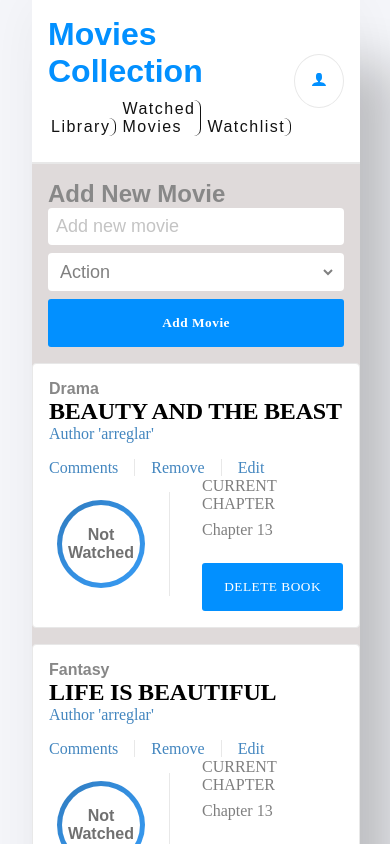
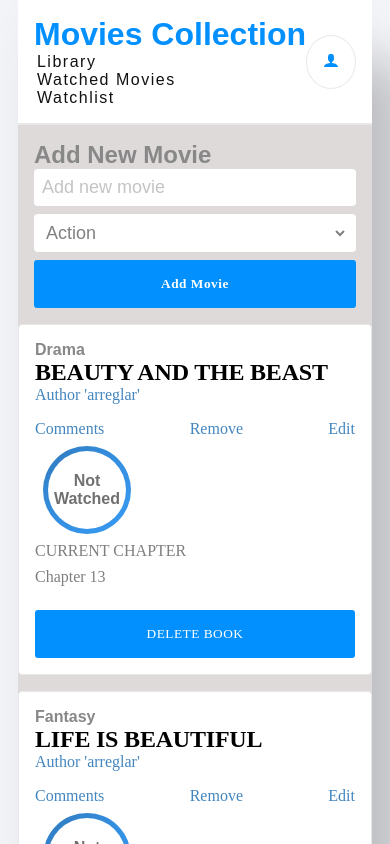
Before and after one commit to marilirulita/movies_collection, a React (Create React App) app: page / in a window 390 px wide. Shown: the top 844 px of the page. Built offline with nearby package versions, Linux system fonts and the light colour scheme.

Commit message:
add styles in smaller screen

```diff
--- a/src/App.css
+++ b/src/App.css
@@ -9,7 +9,8 @@ button {
 }
 
 .Bookstore-CMS {
-  padding: 0 2rem 2rem 2rem;
+  display: flex;
+  justify-content: center;
   background-color: #f5f6fa;
 }
 
@@ -18,10 +19,6 @@ button {
   box-shadow: 2.5rem 4rem 50px 0 rgba(0, 0, 0, 0.2),
     0 0 60px 0 rgba(0, 0, 0, 0.05);
   background-color: #fafafa;
-  display: flex;
-  flex-direction: column;
-  width: fit-content;
-  margin: 0 auto;
 }
 
 /* navbar section */
@@ -58,8 +55,13 @@ button {
   text-decoration: none;
   padding-right: 5px;
   margin: 0 3px;
+}
+
+.BOOKS:hover {
   border-right: 1px solid #121212;
-  border-radius: 7px;
+  border-bottom: 1px solid #121212;
+  border-radius: 3px;
+  opacity: 0.7;
 }
 
 .BOOKS:focus {
@@ -136,12 +138,11 @@ button {
 
 .comments-section {
   margin-top: 1rem;
+  display: flex;
+  justify-content: space-between;
 }
 
 .Comments {
-  margin-right: 1rem;
-  padding-right: 1rem;
-  border-right: 1px solid #e8e8e8;
   font-family: "Roboto Slab", serif;
   color: #4386bf;
 }
@@ -313,6 +314,28 @@ label {
 
 @media (max-width: 460px) {
 
-/* code for navbar? */
+  .links {
+    margin: 0;
+    flex-direction: column;
+    align-items: start;
+  }
 
 }
+
+@media (max-width: 405px) {
+
+  .status-section {
+    flex-direction: column;
+    align-items: normal;
+  }
+
+  .percent-section {
+    padding: 0;
+    border: none;
+  }
+
+  .chapter-section {
+    margin: 0;
+  }
+
+  }
```
